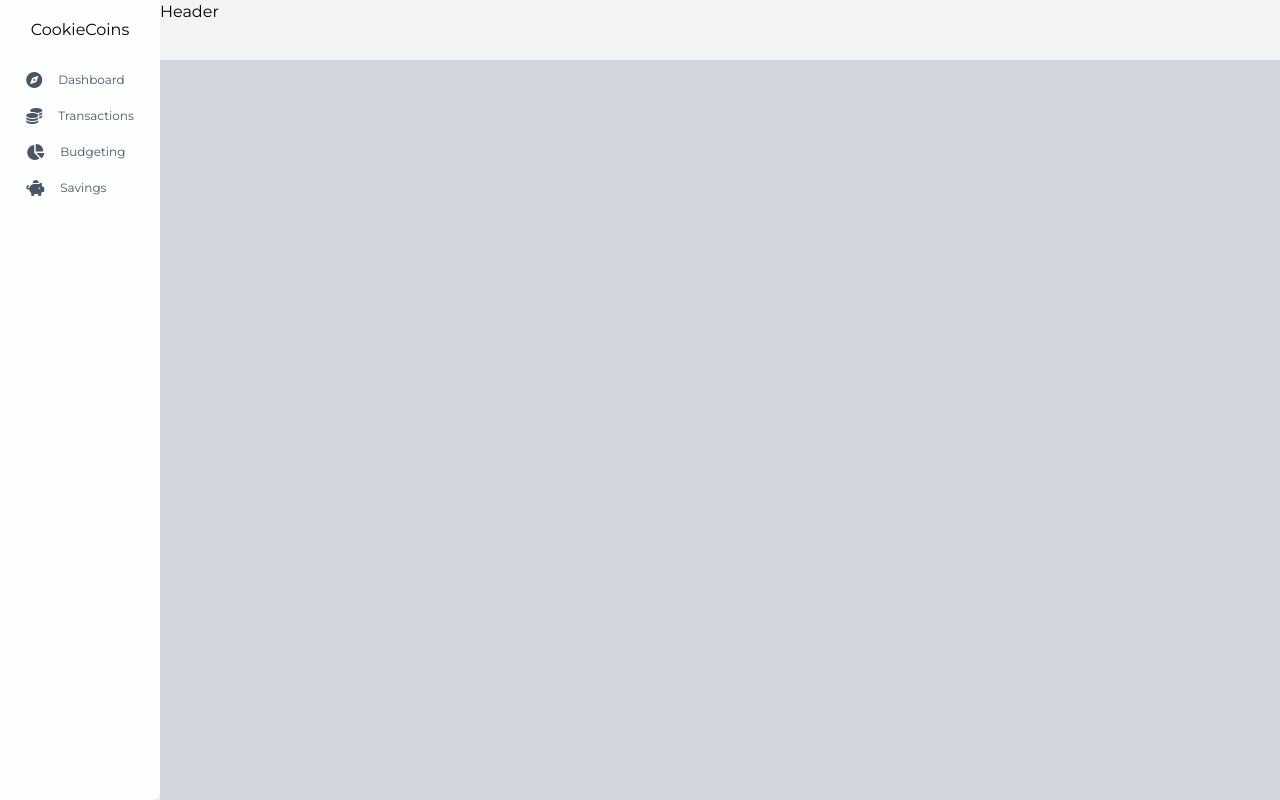
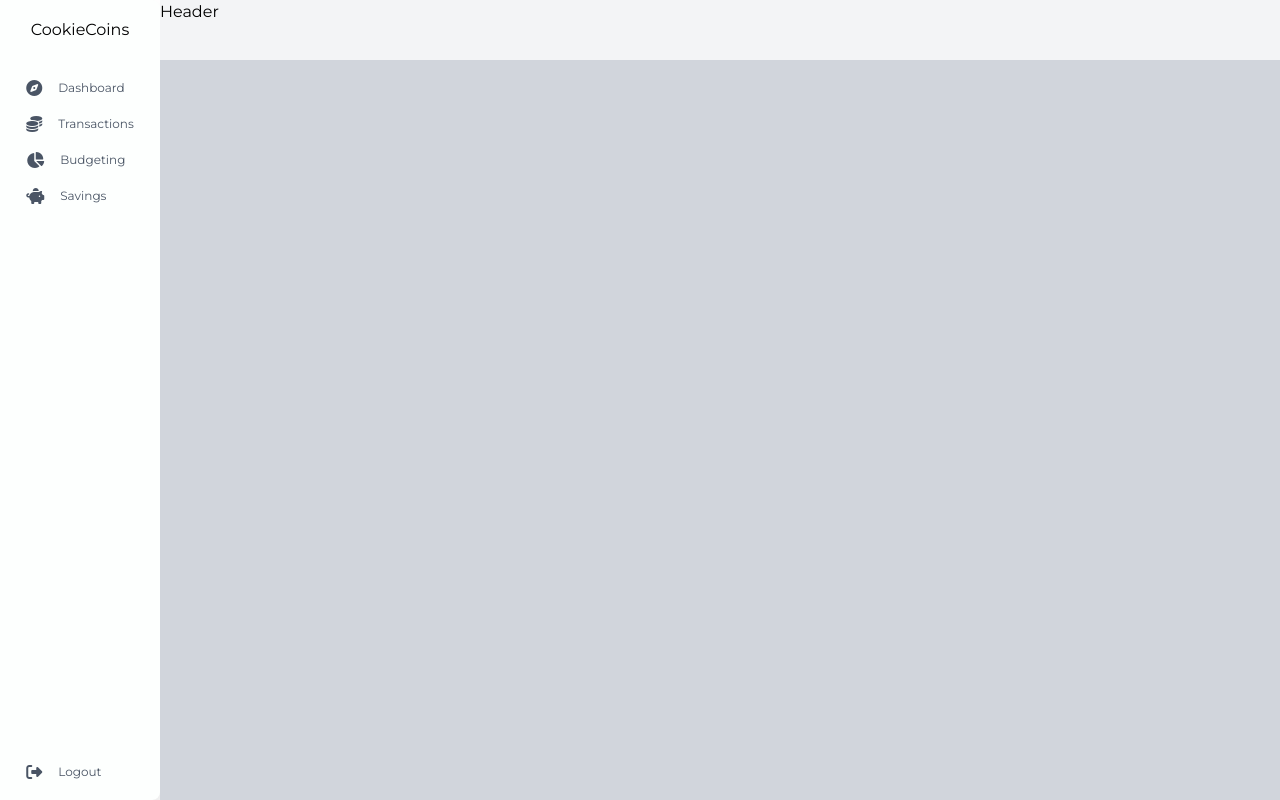
Before and after one commit to ajogerio/finance-tracker, a React (Vite) app in the folder client/: page / in a window 1280 px wide. Built offline with nearby package versions, Linux system fonts and the light colour scheme.

Commit message:
feat: add logout button

```diff
--- a/client/src/layouts/components/NavigationBar.tsx
+++ b/client/src/layouts/components/NavigationBar.tsx
@@ -16,15 +16,17 @@ export default function NavigationBar() {
   return (
     <nav
       className="flex flex-col items-center min-w-40 bg-[#fdfffe] rounded-tr-lg
-    rounded-br-lg shadow-2xl gap-3"
+    rounded-br-lg shadow-2xl"
     >
       {/* logo  */}
       <h1 className="flex justify-center items-center min-h-15 ">
         CookieCoins
       </h1>
 
-      {/* navigation buttons  */}
-      <div className="flex flex-col max-w-[180px] gap-5 text-gray-600">
+      {/* navigation and logout buttons container  */}
+      <div className="flex flex-col flex-1 max-w-[180px] gap-5 text-gray-600 justify-between my-5">
+        {/* top navigation buttons  */}
+        <div className="flex flex-col gap-5">
           {navigationData.map((data) => (
             <NavigationButton
               key={data.label}
@@ -33,6 +35,10 @@ export default function NavigationBar() {
             />
           ))}
         </div>
+
+        {/* bottom logout button  */}
+        <NavigationButton label={"Logout"} icon={"fa-right-from-bracket"} />
+      </div>
     </nav>
   );
 }
```
Lines whose indentation alone changed are shown as unchanged.
